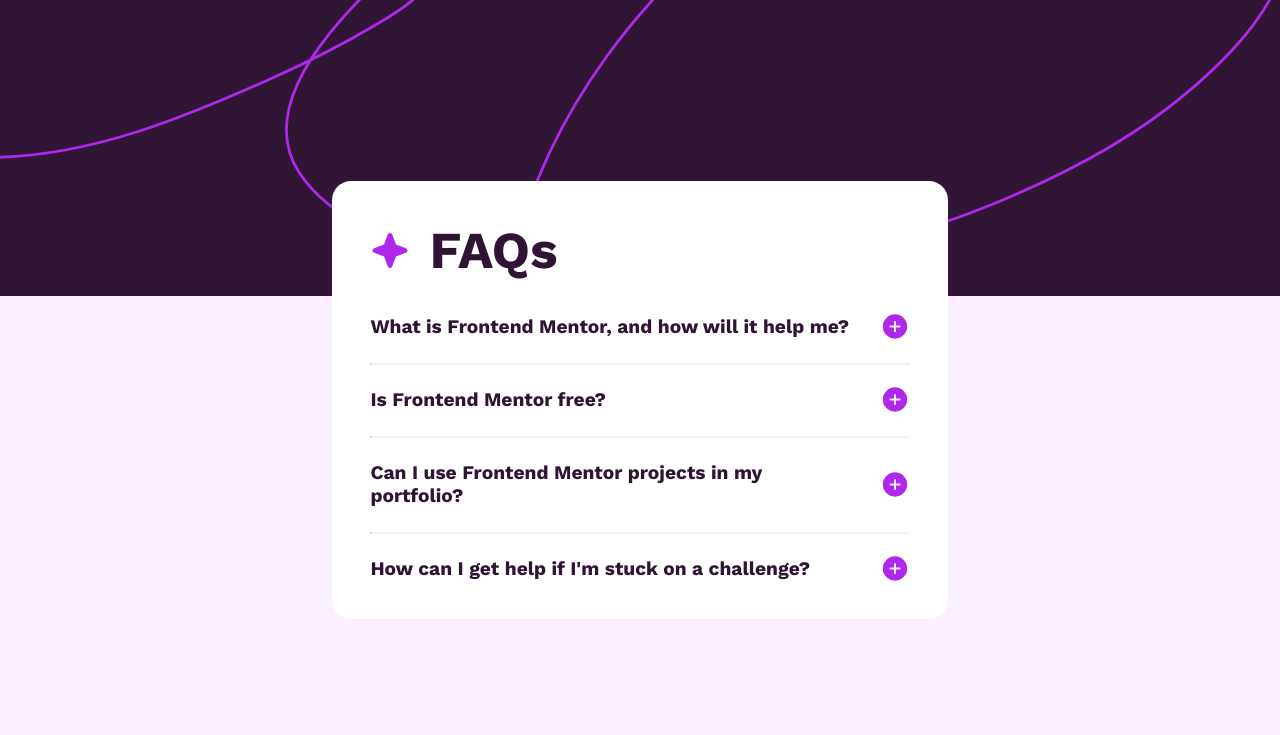
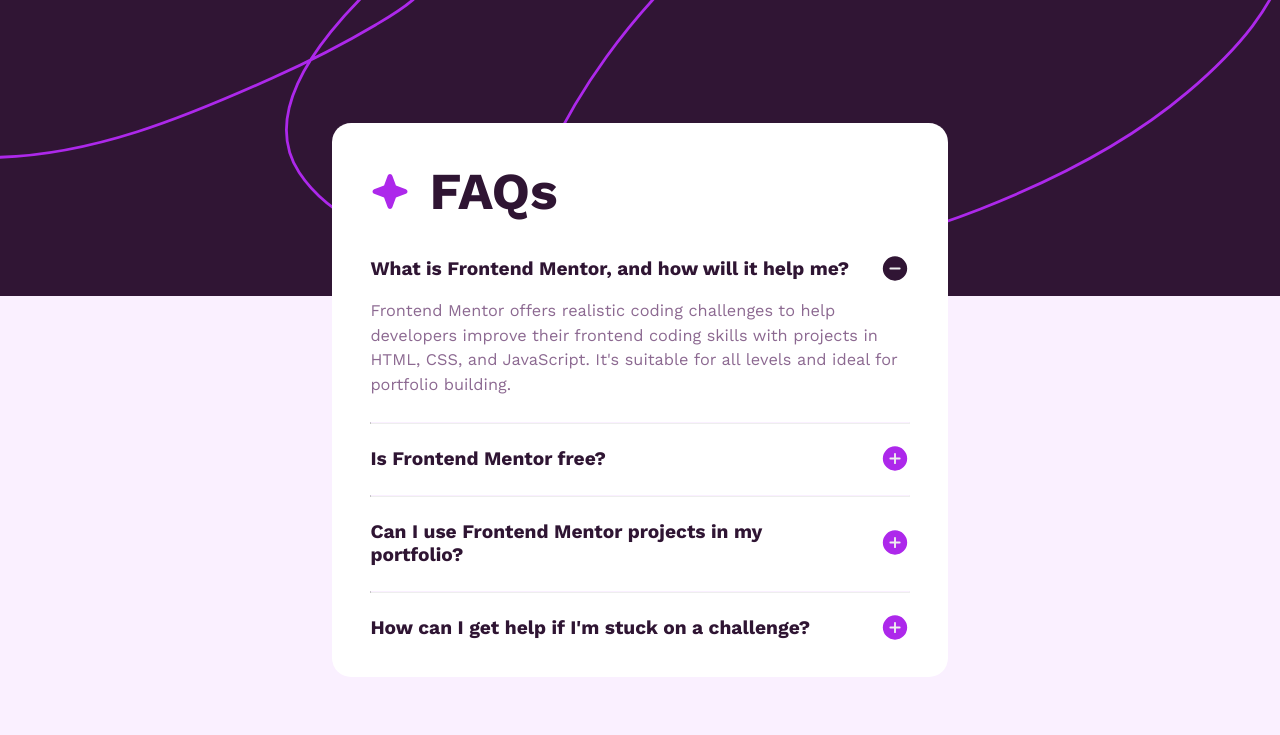
Before and after one commit to MolinaEf/faq-accordion, a plain HTML site: page index.html in a window 1280 px wide. Drawn offline with nearby package versions, Linux system fonts and the light colour scheme.

Commit message:
Update index.html

```diff
--- a/index.html
+++ b/index.html
@@ -27,12 +27,12 @@
               <h2>What is Frontend Mentor, and how will it help me?</h2>
               <div class="button-container">
                 <button type="accordion" class="accordion">
-                  <img src="assets\images\icon-plus.svg" alt="Icon of a plus" class="plus-icon" id="plus-icon1">
-                  <img src="assets\images\icon-minus.svg" alt="Icon of a minus" class="minus-icon hide" id="minus-icon1">
+                  <img src="assets\images\icon-plus.svg" alt="Icon of a plus" class="plus-icon hide" id="plus-icon1">
+                  <img src="assets\images\icon-minus.svg" alt="Icon of a minus" class="minus-icon" id="minus-icon1">
                 </button>
               </div>
             </div>
-            <div class="wrapper" id="wrapper1">
+            <div class="wrapper show" id="wrapper1">
               <div>
                 <p>
                   Frontend Mentor offers realistic coding challenges to help developers improve their
```
